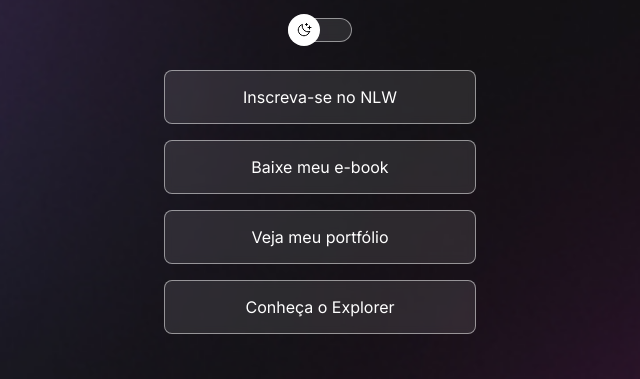
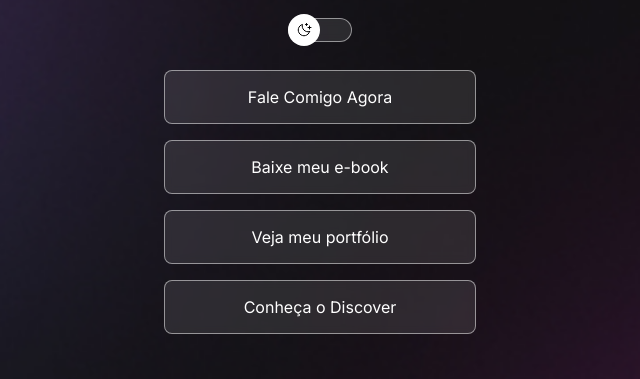
Before and after one commit to ImaCod3r/DevLinks-Discover-RocketSeat, a plain HTML site: page index.html in a window 1280 px wide. Shown: the part 237-616 px from the top of the page, 320-960 px from the left. Drawn offline with nearby package versions, Linux system fonts and the light colour scheme.

Commit message:
Modificando os links

```diff
--- a/index.html
+++ b/index.html
@@ -34,10 +34,10 @@
       <!--Lista desordenada-->
       <ul>
         <!--List items ou itens da lista contendo ancoras(a)-->
-        <li><a href="#">Inscreva-se no NLW</a></li>
+        <li><a href="https://wa.me/+244936029646" target="_blank">Fale Comigo Agora</a></li>
         <li><a href="#">Baixe meu e-book</a></li>
         <li><a href="#">Veja meu portfólio</a></li>
-        <li><a href="https://app.rocketseat.com.br/explorer" target="_blank">Conheça o Explorer</a></li>
+        <li><a href="https://app.rocketseat.com.br/discover/course/devlinks/git-e-github/adicionando-o-readme-do-projeto" target="_blank">Conheça o Discover</a></li>
       </ul>
     </div>
     <!--Links para redes sociais-->
```
